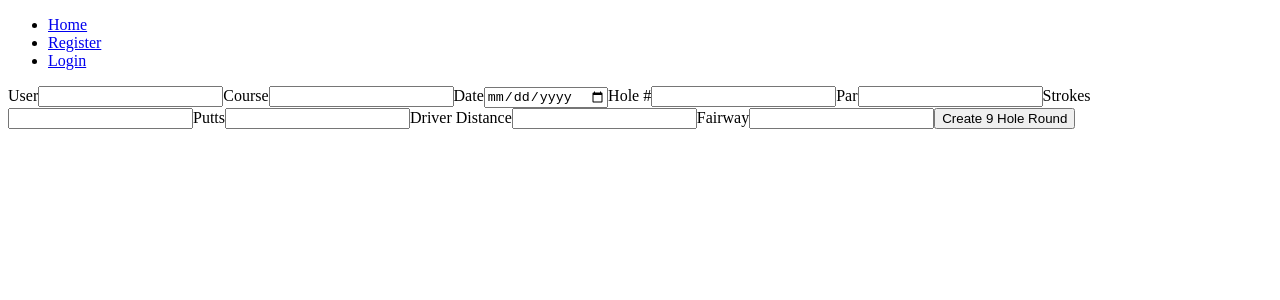
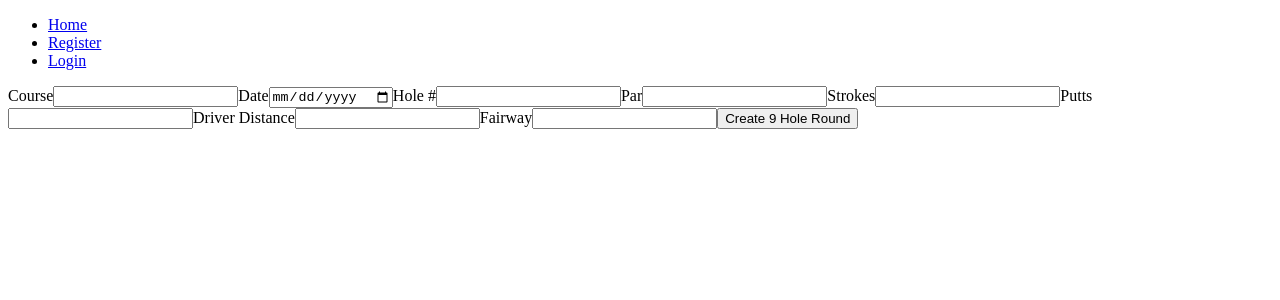
Before and after one commit to CodyLuckmann/Golf-Tracker-Frontend, a React (Create React App) app: page /addhole in a window 1280 px wide. Shown: the top 300 px of the page. Built offline with nearby package versions, Linux system fonts and the light colour scheme; no server answers.

Commit message:
fix: adjusted criteria on hole form

```diff
--- a/src/Components/NineHoleForm/NineHoleForm.jsx
+++ b/src/Components/NineHoleForm/NineHoleForm.jsx
@@ -15,7 +15,7 @@ const NineHoleForm = (props) => {
     function handleSubmit(formEvent){
         formEvent.preventDefault();
         let newNine = {
-            user: user,
+            user: props.user_id,
             course: course,
             date: date,
             hole: hole,
@@ -25,13 +25,12 @@ const NineHoleForm = (props) => {
             driver_distance: driverDistance,
             fairway: fairway,
         }
-        props.createNine(newNine);
+        props.createPlayedHole(newNine);
     }
 
     return (
         <form onSubmit={handleSubmit}>
-            <label>User</label>
-            <input type='text' onChange={(event) => setUser(event.target.value)} value={user}/>
+
 
             <label>Course</label>
             <input type='text' onChange={(event) => setCourse(event.target.value)} value={course}/>
```
